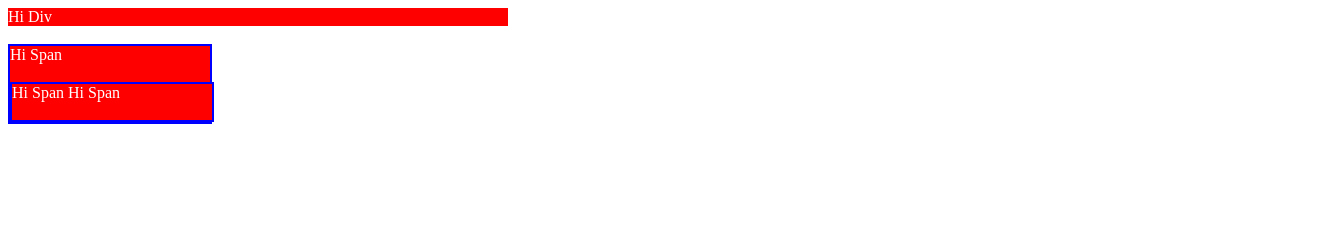
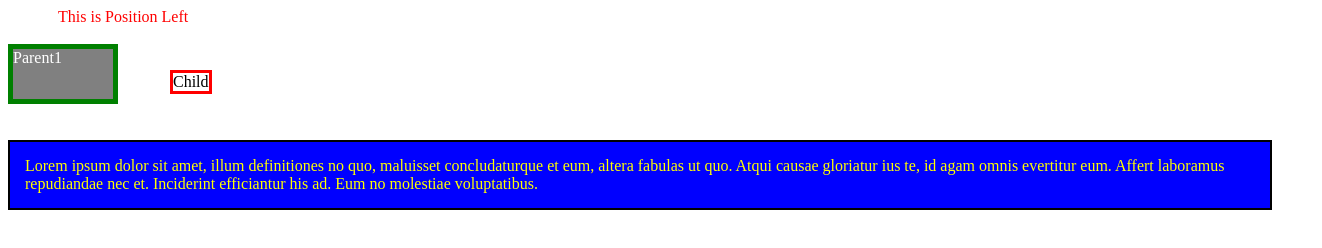
Before and after one commit to Karishma1208/Session3, a plain HTML site: page index.html in a window 1280 px wide. Shown: the whole page, 1322 px wide, since content can reach past the window. Drawn offline with Linux system fonts and the light colour scheme.

Commit message:
CSS Position Property

```diff
--- a/css/style.css
+++ b/css/style.css
@@ -1,17 +1,29 @@
-.divStyle
+.pos
 {
+    color:red;
+    position: relative;
+    left:50px;
+}
+#parent
+{
+    position: static;
+    border: 5px solid green;
+    width: 100px;
+    height: 50px;
+    background-color: gray;
     color: white;
-    background-color: red;
-    width: 500px;
-    display: block;
-
-}
-.spanStyle
-{
-    color: white;
-    background-color: red;
-    display: inline-block;
-    border: 2px solid blue;
-    width: 200px;
-
-}
+  }
+  #child {
+    position: absolute;
+    border: 3px solid red;
+    top: 70px;
+    left: 170px;
+  }
+  .sticky
+  {
+    position: sticky;
+    padding: 15px;
+    background-color: blue;
+    border: 2px solid black;
+    color: yellow;
+  }
--- a/index.html
+++ b/index.html
@@ -6,12 +6,13 @@
 </head>
 <body>
 
-   <div class="divStyle">Hi Div</div>
- <br>
-   <span class="spanStyle">Hi Span</div>
-    <br><br>
-    <span class="spanStyle">Hi Span Hi Span</div>
-    <br><br>
+   <div class="pos">This is Position Left</div>
+   <br>
+   <div id="parent">Parent1</div>
+   <br>
+   <span id="child">Child</span>
+   <br>
+   <div class="sticky">Lorem ipsum dolor sit amet, illum definitiones no quo, maluisset concludaturque et eum, altera fabulas ut quo. Atqui causae gloriatur ius te, id agam omnis evertitur eum. Affert laboramus repudiandae nec et. Inciderint efficiantur his ad. Eum no molestiae voluptatibus.</div>
 
 </body>
 </html>
```
